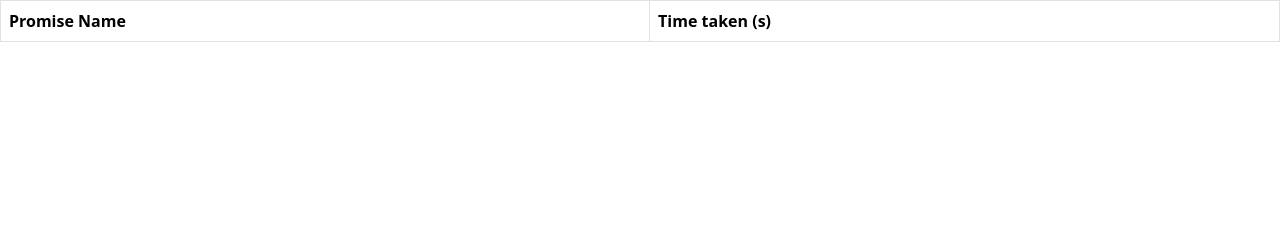
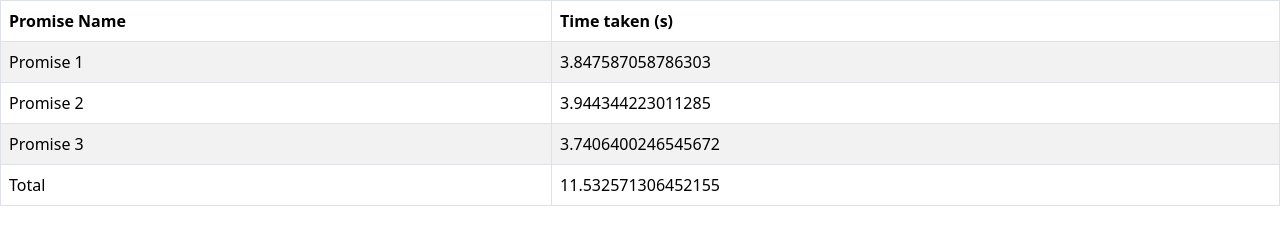
Before and after one commit to acciojob/wait-for-multiple-promises-Tanmayjain0906, a website: page main.html in a window 1280 px wide. Drawn offline with nearby package versions, Linux system fonts and the light colour scheme.

Commit message:
created a submission

```diff
--- a/main.html
+++ b/main.html
@@ -20,7 +20,11 @@
           <th>Time taken (s)</th>
         </tr>
       </thead>
-      <tbody id="output"></tbody>
+      <tbody id="output">
+<!-- 		  <tr>
+			  <td colspan="2">loading..</td>
+		  </tr> -->
+	  </tbody>
     </table>
 
     <script type="text/javascript" src="./script.js"></script>
--- a/script.js
+++ b/script.js
@@ -1 +1,54 @@
-//your JS code here. If required.
+let output = document.getElementById("output");
+let tr = document.createElement("tr");
+tr.id = "loading";
+let td = document.createElement("td");
+td.innerText = "Loading...";
+td.colSpan = "2";
+tr.appendChild(td);
+output.appendChild(tr);
+
+let prom1 = new Promise((resolve) => {
+	let delay = (Math.random()*3)+1;
+	setTimeout(() => {
+		resolve(`Promise 1 ${delay}`)
+	}, delay*1000);
+})
+
+let prom2 = new Promise((resolve) => {
+	let delay = (Math.random()*3)+1;
+	setTimeout(() => {
+		resolve(`Promise 2 ${delay}`)
+	}, delay*1000);
+})
+
+let prom3 = new Promise((resolve) => {
+	let delay = (Math.random()*3)+1;
+	setTimeout(() => {
+		resolve(`Promise 3 ${delay}`)
+	}, delay*1000);
+})
+let sum = 0;
+Promise.all([prom1, prom2, prom3]).then((data) => {
+	output.removeChild(tr);
+	data.forEach((val) => {
+		let words = val.split(" ");
+		let tr1 = document.createElement("tr");
+		let td1 = document.createElement("td");
+		let td2 = document.createElement("td");
+		td1.innerText = `${words[0]} ${words[1]}`;
+		td2.innerText = words[2];
+		sum += parseFloat(words[2]);
+		tr1.append(td1, td2);
+		output.appendChild(tr1);
+	})
+
+let tr2 = document.createElement("tr");
+let td3 = document.createElement("td");
+let td4 = document.createElement("td");
+
+td3.innerText = "Total";
+td4.innerText = sum;
+
+tr2.append(td3, td4);
+output.appendChild(tr2);
+})
```
